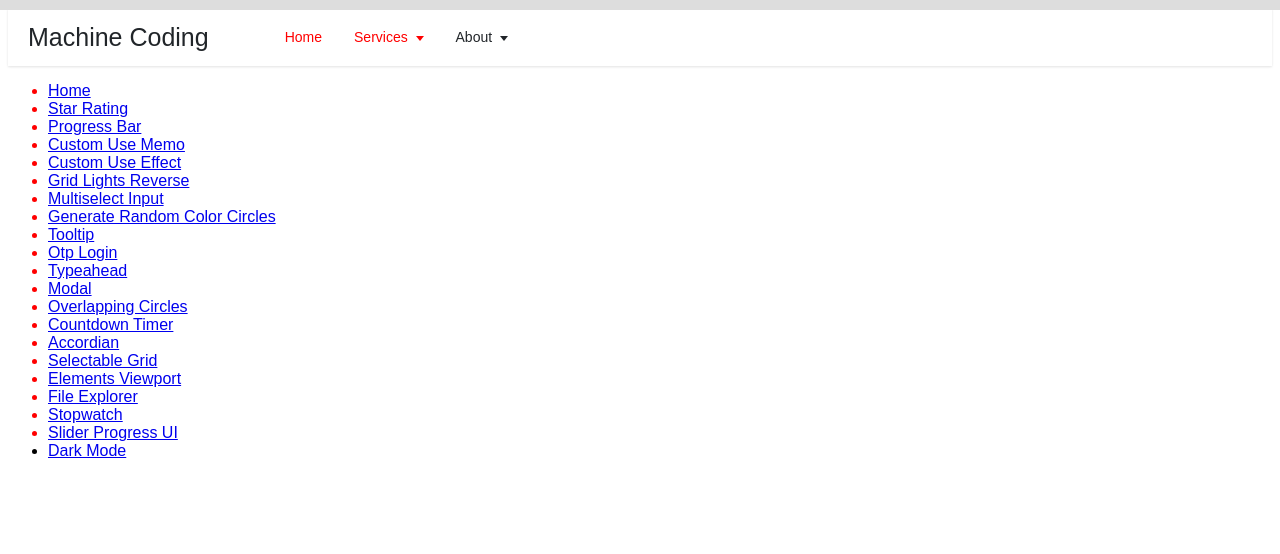
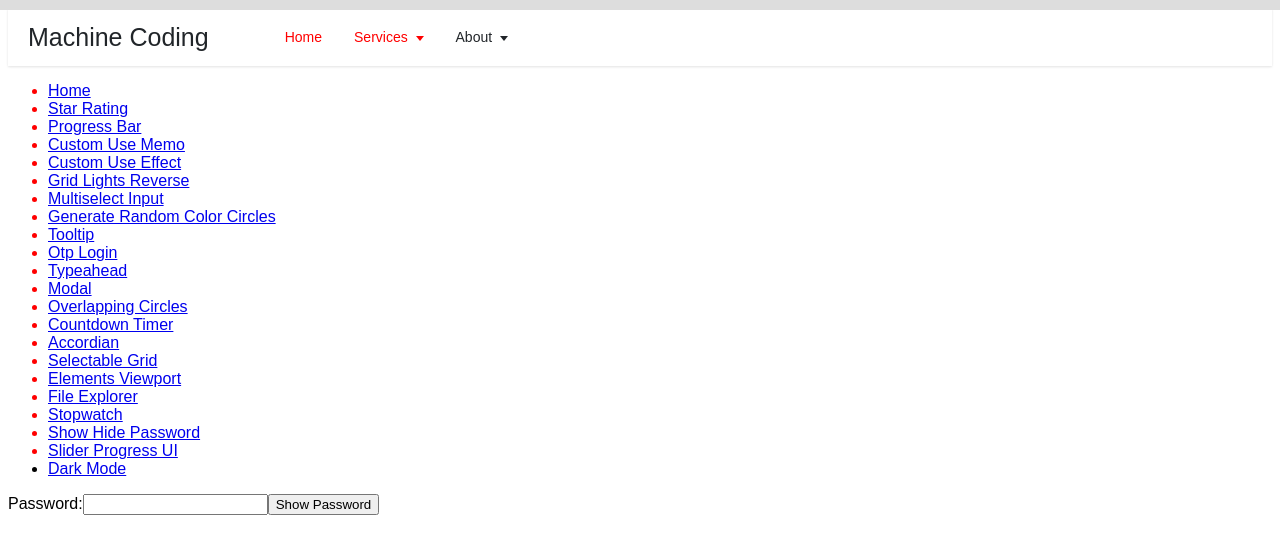
Before and after one commit to raashish1601/react-machine-coding, a React (Vite) app: page /show-hide-password in a window 1280 px wide. Shown: the top 554 px of the page. Built offline with nearby package versions, Linux system fonts and the light colour scheme.

Commit message:
implemented-show-hide-password

```diff
--- a/src/App.jsx
+++ b/src/App.jsx
@@ -26,7 +26,8 @@ const FileExplorerWrapper = lazy(() => import('./components/FileExplorer/FileExp
 const GenerateRandomColorCirclesLazy = lazy(() => import('./components/GenerateRandomColorCircles/GenerateRandomColorCircles'));
 import './App.css';
 import "./styles/globals.scss";
-import Stopwatch from './components/StopWatch/StopWatch';
+const Stopwatch = lazy(()=>import( './components/StopWatch/StopWatch'));
+import ShowHidePassword from './components/ShowHidePassword/ShowHidePassword';
 const SliderProgressUI = lazy(() => import('./components/SliderProgressUI/SliderProgressUI'));
 
 function App() {
@@ -95,6 +96,9 @@ function App() {
               <Link to="/stopwatch">Stopwatch</Link>
             </li>
             <li>
+              <Link to="/show-hide-password">Show Hide Password</Link>
+            </li>
+            <li>
               <Link to="/slider-progress-ui">Slider Progress UI</Link>
             </li>
             <li>
@@ -134,6 +138,7 @@ function App() {
               <Route exact path="/file-explorer" element={<FileExplorerWrapper />} />
               <Route exact path="/slider-progress-ui" element={<SliderProgressUI />} />
               <Route exact path="stopwatch" element={<Stopwatch/>}/>
+              <Route exact path="show-hide-password" element={<ShowHidePassword/>}/>
               <Route exact path="/generate-random-color-circles" element={<GenerateRandomColorCirclesLazy />} />
               <Route exact path="/dark-mode" element={<Navbar />} />
               <Route exact path="/" element={<Home />} />
--- /dev/null
+++ b/src/components/ShowHidePassword/ShowHidePassword.jsx
@@ -0,0 +1,21 @@
+import React, { useState } from 'react';
+
+function ShowHidePassword() {
+    const [showPassword, setShowPassword] = useState(false);
+
+    const togglePasswordVisibility = () => {
+        setShowPassword(!showPassword);
+    };
+
+    return (
+        <div>
+            <label>Password:</label>
+            <input type={showPassword ? 'text' : 'password'}/>
+            <button onClick={togglePasswordVisibility}>
+                {showPassword ? 'Hide Password' : 'Show Password'}
+            </button>
+        </div>
+    );
+}
+
+export default ShowHidePassword;
--- a/src/components/StopWatch/StopWatch.jsx
+++ b/src/components/StopWatch/StopWatch.jsx
@@ -43,7 +43,7 @@ function Stopwatch() {
         seconds = String(seconds).padStart(2, "0");
         milliseconds = String(milliseconds).padStart(2, "0");
 
-        return `${minutes}:${seconds}:${milliseconds}`;
+        return `${hours}:${minutes}:${seconds}:${milliseconds}`;
     }
 
     return (
```
